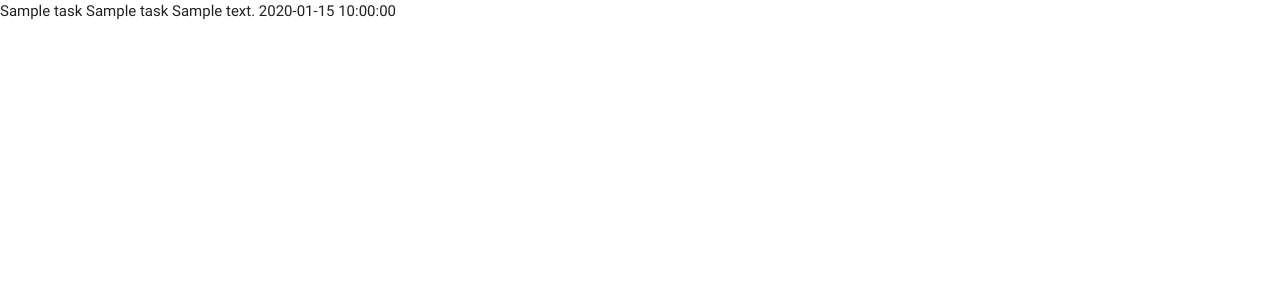
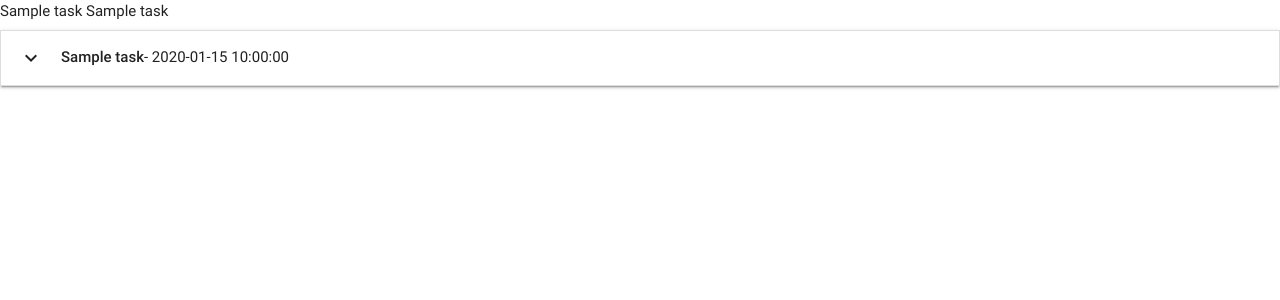
Before and after one commit to armedcor/task-manager, a Flask app: page / in a window 1280 px wide. Shown: the top 300 px of the page. Run offline with Flask 2, Linux system fonts and the light colour scheme; a database or web service that is not in the repository returns one stand-in record (values such as "Sample title"); some libraries are stand-ins or nearby versions.

Commit message:
added task list

```diff
--- a/templates/base.html
+++ b/templates/base.html
@@ -12,5 +12,8 @@
 
     <script src="https://cdnjs.cloudflare.com/ajax/libs/jquery/3.2.1/jquery.min.js"></script>
     <script src="https://cdnjs.cloudflare.com/ajax/libs/materialize/0.100.2/js/materialize.min.js"></script>
+    <script src="$(document).ready(function(){
+    $('.collapsible').collapsible();
+  });"></script>
 </body>
 </html>
--- a/templates/tasks.html
+++ b/templates/tasks.html
@@ -4,9 +4,20 @@
         {% for task in tasks %}
         {{task.task_name}}
         {{task.category_name}}
-        {{task.task_description}}
+
         {{task.is_urgent}}
-        {{task.due_date}}
-        {% endfor %}
+
+
+
+        <ul class="collapsible">
+    <li>
+      <div class="collapsible-header"><i class="material-icons">expand_more</i>
+      <strong>{{task.task_name}}</strong> - {{task.due_date}}
+      </div>
+      <div class="collapsible-body"><span>{{task.task_description}}</span></div>
+    </li>
+    {% endfor %}
+  </ul>
+
 
 {% endblock %}
```
